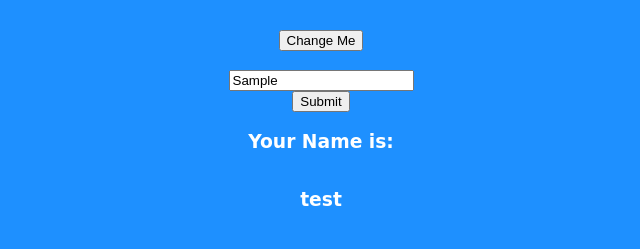
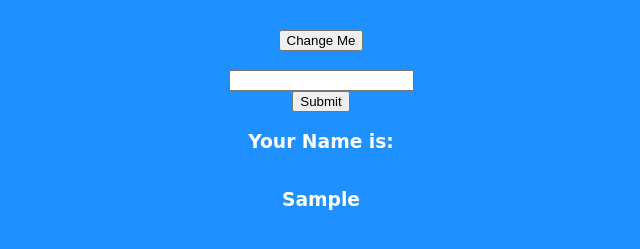
Before and after one commit to noelabellera/reboot_lessons, a plain HTML site: page index.html in a window 1280 px wide. Both pictures are taken after typing "Sample" into the empty fields and a click on the button "Submit". Shown: the part 185-434 px from the top of the page, without its empty margins (319-959 px from the left). Drawn offline with Linux system fonts and the light colour scheme; a web font is replaced by a local one.

Commit message:
fix textbox value

```diff
--- a/index.html
+++ b/index.html
@@ -16,10 +16,10 @@
         </div>
         <button id="btn">Change Me</button>
         <br>
-        <input type="text" id="nameBox" />
+        <input type="text" id="nameBox">
         <button id="nameBtn">Submit</button>
         <h3>Your Name is:</h3>
-        <h3 id="name"></h3>
+        <h3 id="yourName"></h3>
 
     </div>
 </body>
--- a/main.js
+++ b/main.js
@@ -3,8 +3,8 @@ console.log("Hello World")
 let msgArray = ['Hello', 'My', 'Name', 'is', 'Ellis']
 
 var showMsg = document.getElementById('msg')
-var name = document.getElementById('nameBox')
-let showName = document.getElementById('name')
+var typeName = document.getElementById('nameBox')
+let showName = document.getElementById('yourName')
 
 
 document.getElementById("btn")
@@ -26,13 +26,11 @@ function changeMe() {
 }
 
 function changeName() {
-    console.log("Hello")
-    if(name = '') {
+    if(typeName.value === '') {
         showName.innerHTML = "Please Enter a name"
     }else {
-        showName.innerHTML = name
+        showName.innerHTML = typeName.value
     }
-    showName.innerHTML ="test"
+    console.log(typeName.value)
+    typeName.value = ''
 }
-
-console.log(name)
```
